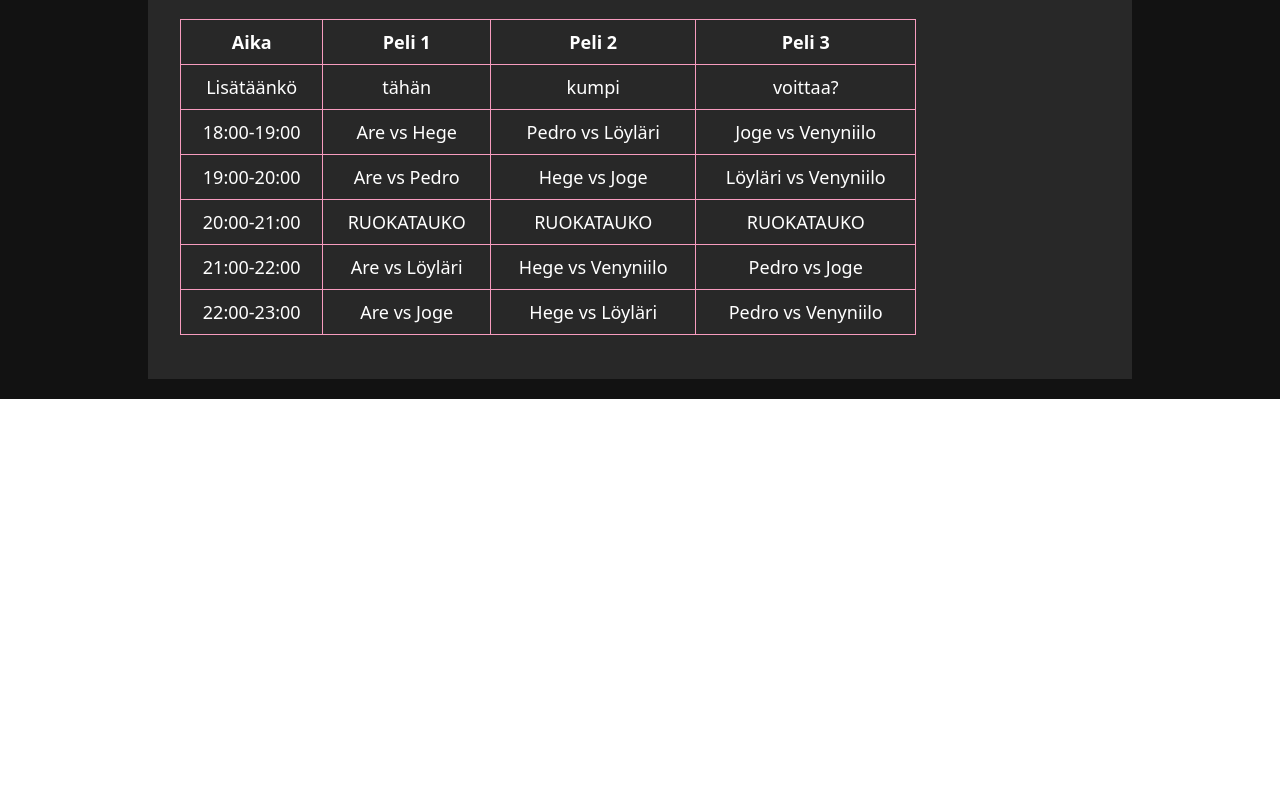
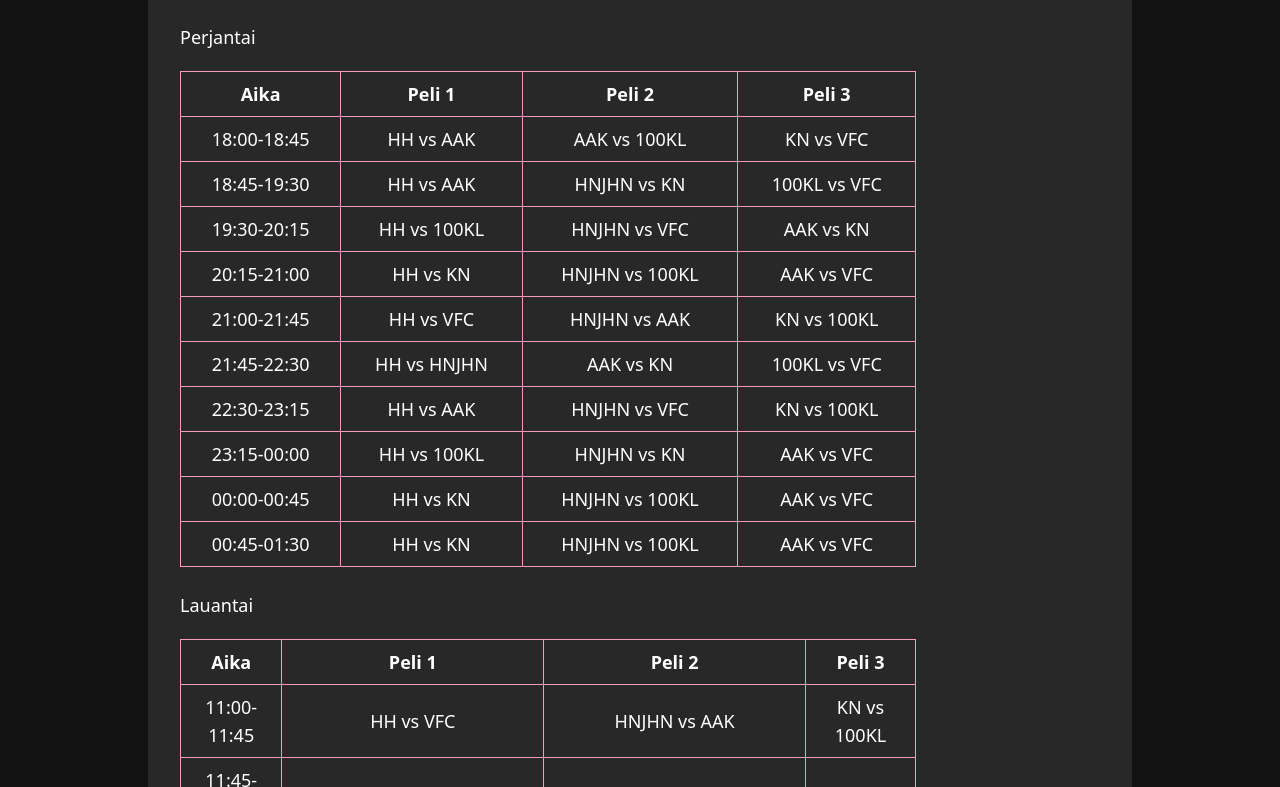
Before and after one commit to miskalaiva/turnaus-app2, a Nuxt app: page / in a window 1280 px wide. Shown: the part 2213-3000 px from the top of the page. Before the commit the page ends 2612 px from the top, so only its background shows below. Built offline with nearby package versions, Linux system fonts and the light colour scheme; no server answers.

Commit message:
Otteluohjelma lisätty

```diff
--- a/app.vue
+++ b/app.vue
@@ -128,6 +128,7 @@
     <div class="container">
       <section class="bg-smoke text-white px-8 py-6">
         <h2 class="text-2xl">Otteluohjelma</h2>
+        <p class="mt-6">Perjantai</p>
         <table class="border border-pig">
           <thead class="border border-pig">
             <tr class="border border-pig">
@@ -138,7 +139,26 @@
             </tr>
           </thead>
           <tbody>
-            <tr class="border-pig bg-smoke" v-for="(ottelu, index) in otteluohjelma" :key="index">
+            <tr class="border-pig bg-smoke" v-for="(ottelu, index) in otteluohjelmaPerjantai" :key="index">
+              <td class="border-pig bg-smoke">{{ ottelu.aika }}</td>
+              <td class="border-pig bg-smoke">{{ ottelu.kentta1 }}</td>
+              <td class="border-pig bg-smoke">{{ ottelu.kentta2 }}</td>
+              <td class="border-pig bg-smoke">{{ ottelu.kentta3 }}</td>
+            </tr>
+          </tbody>
+        </table>
+        <p class="mt-6">Lauantai</p>
+        <table class="border border-pig">
+          <thead class="border border-pig">
+            <tr class="border border-pig">
+              <th class="border-pig bg-smoke">Aika</th>
+              <th class="border-pig bg-smoke">Peli 1</th>
+              <th class="border-pig bg-smoke">Peli 2</th>
+              <th class="border-pig bg-smoke">Peli 3</th>
+            </tr>
+          </thead>
+          <tbody>
+            <tr class="border-pig bg-smoke" v-for="(ottelu, index) in otteluohjelmaLauantai" :key="index">
               <td class="border-pig bg-smoke">{{ ottelu.aika }}</td>
               <td class="border-pig bg-smoke">{{ ottelu.kentta1 }}</td>
               <td class="border-pig bg-smoke">{{ ottelu.kentta2 }}</td>
@@ -167,42 +187,124 @@ export default {
       sarjataulukko: [],
       pelaajat: [],
       muutokset: { kill: 0, death: 0, assist: 0 },
-      otteluohjelma: [
+      otteluohjelmaPerjantai: [
         {
-          aika: 'Lisätäänkö ',
-          kentta1: 'tähän',
-          kentta2: 'kumpi',
-          kentta3: 'voittaa?',
+          aika: '18:00-18:45',
+          kentta1: 'HH vs AAK',
+          kentta2: 'AAK vs 100KL',
+          kentta3: 'KN vs VFC',
         },
         {
-          aika: '18:00-19:00',
-          kentta1: 'Are vs Hege',
-          kentta2: 'Pedro vs Löyläri',
-          kentta3: 'Joge vs Venyniilo',
+          aika: '18:45-19:30',
+          kentta1: 'HH vs AAK',
+          kentta2: 'HNJHN vs KN',
+          kentta3: '100KL vs VFC',
         },
         {
-          aika: '19:00-20:00',
-          kentta1: 'Are vs Pedro',
-          kentta2: 'Hege vs Joge',
-          kentta3: 'Löyläri vs Venyniilo',
+          aika: '19:30-20:15',
+          kentta1: 'HH vs 100KL',
+          kentta2: 'HNJHN vs VFC',
+          kentta3: 'AAK vs KN',
         },
         {
-          aika: '20:00-21:00',
-          kentta1: 'RUOKATAUKO',
-          kentta2: 'RUOKATAUKO',
-          kentta3: 'RUOKATAUKO',
+          aika: '20:15-21:00',
+          kentta1: 'HH vs KN',
+          kentta2: 'HNJHN vs 100KL',
+          kentta3: 'AAK vs VFC',
         },
         {
-          aika: '21:00-22:00',
-          kentta1: 'Are vs Löyläri',
-          kentta2: 'Hege vs Venyniilo',
-          kentta3: 'Pedro vs Joge',
+          aika: '21:00-21:45',
+          kentta1: 'HH vs VFC',
+          kentta2: 'HNJHN vs AAK',
+          kentta3: 'KN vs 100KL',
         },
         {
-          aika: '22:00-23:00',
-          kentta1: 'Are vs Joge',
-          kentta2: 'Hege vs Löyläri',
-          kentta3: 'Pedro vs Venyniilo',
+          aika: '21:45-22:30',
+          kentta1: 'HH vs HNJHN',
+          kentta2: 'AAK vs KN',
+          kentta3: '100KL vs VFC',
+        },
+        {
+          aika: '22:30-23:15',
+          kentta1: 'HH vs AAK',
+          kentta2: 'HNJHN vs VFC',
+          kentta3: 'KN vs 100KL',
+        },
+        {
+          aika: '23:15-00:00',
+          kentta1: 'HH vs 100KL',
+          kentta2: 'HNJHN vs KN',
+          kentta3: 'AAK vs VFC',
+        },
+        {
+          aika: '00:00-00:45',
+          kentta1: 'HH vs KN',
+          kentta2: 'HNJHN vs 100KL',
+          kentta3: 'AAK vs VFC',
+        },
+        {
+          aika: '00:45-01:30',
+          kentta1: 'HH vs KN',
+          kentta2: 'HNJHN vs 100KL',
+          kentta3: 'AAK vs VFC',
+        },
+      ],
+      otteluohjelmaLauantai: [
+        {
+          aika: '11:00-11:45',
+          kentta1: 'HH vs VFC',
+          kentta2: 'HNJHN vs AAK',
+          kentta3: 'KN vs 100KL',
+        },
+        {
+          aika: '11:45-12:30',
+          kentta1: 'HH vs HNJHN',
+          kentta2: 'AAK vs 100KL',
+          kentta3: 'KN vs VFC',
+        },
+        {
+          aika: '12:30-13:15',
+          kentta1: 'HH vs AAK',
+          kentta2: 'HNJHN vs KN',
+          kentta3: '100KL vs VFC',
+        },
+        {
+          aika: '13:15-14:00',
+          kentta1: 'HH vs 100KL',
+          kentta2: 'HNJHN vs VFC',
+          kentta3: 'AAK vs KN',
+        },
+        {
+          aika: '14:00-14:45',
+          kentta1: 'HH vs KN',
+          kentta2: 'HNJHN vs 100KL',
+          kentta3: 'AAK vs VFC',
+        },
+        {
+          aika: '14:45-15:30',
+          kentta1: 'HH vs VFC',
+          kentta2: 'HNJHN vs AAK',
+          kentta3: 'KN vs 100KL',
+        },
+        {
+          aika: '15:30-16.15',
+          kentta1: 'HH vs AAK',
+          kentta2: 'HNJHN vs VFC',
+          kentta3: 'KN vs 100KL',
+        },
+        {
+          aika: '16:15-18:15',
+          kentta1: 'Runkosarjan 3. vs Runkosarjan 6.',
+          kentta2: 'Runkosarjan 4. vs Runkosarjan 5.',
+        },
+        {
+          aika: '18:15-20:15',
+          kentta1: 'Quarter 1 voittaja vs Runkosarjan 2.',
+          kentta2: 'Quarter 2 voittaja vs Runkosarjan 1.',
+        },
+        {
+          aika: '20:15-22:15',
+          kentta1: 'FINAALI',
         },
       ],
     }
```
Also changed, not shown: 1 other file (tests, documents, lock files or other folders).
